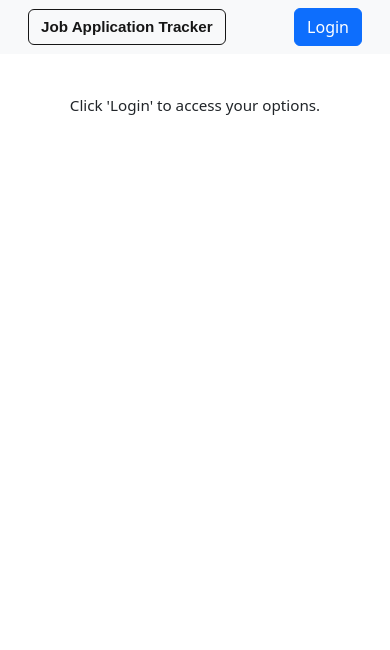
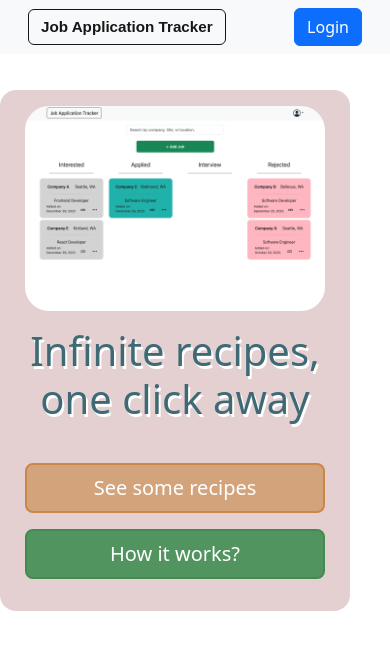
Before and after one commit to cleecoloma/job-application-tracker, a React (Vite) app: page / in a window 390 px wide. Shown: the top 650 px of the page. Built offline with nearby package versions, Linux system fonts and the light colour scheme; no server answers; a web font is replaced by a local one.

Commit message:
added reset css on index.css file

```diff
--- a/src/App.jsx
+++ b/src/App.jsx
@@ -1,6 +1,7 @@
 import 'bootstrap/dist/css/bootstrap.min.css';
 import Header from './components/Header';
 import React from 'react';
+import Hero from './components/Hero';
 import Search from './components/Search';
 import Listings from './components/Listings';
 import Profile from './components/Profile';
@@ -140,9 +141,7 @@ class App extends React.Component {
                       )}
                     </>
                   ) : (
-                    <h4 id="login-text">
-                      Click 'Login' to access your options.
-                    </h4>
+                    <Hero />
                   )
                 }
               ></Route>
--- a/src/components/Hero.jsx
+++ b/src/components/Hero.jsx
@@ -23,7 +23,7 @@ class Hero extends Component {
           </div>
         </div>
         <div id='hero-right'>
-          <img id='hero-image' src='../images/pizza.png' alt='Pizza' />
+          <img id='hero-image' src='../images/hero.png' alt='Pizza' />
         </div>
       </div>
     );
--- a/src/main.jsx
+++ b/src/main.jsx
@@ -2,6 +2,7 @@ import React from 'react';
 import ReactDOM from 'react-dom/client';
 import App from './App.jsx';
 import { Auth0Provider } from '@auth0/auth0-react';
+import './styles/index.css';
 
 let AUTH_DOMAIN = import.meta.env.VITE_AUTH_DOMAIN;
 let AUTH_CLIENT_ID = import.meta.env.VITE_AUTH_CLIENT_ID;
--- /dev/null
+++ b/src/styles/Hero.css
@@ -0,0 +1,162 @@
+.hero-container {
+  display: flex;
+  width: 1300px;
+  margin-top: 90px;
+  min-height: calc(100vh - 100px);
+  background-color: #e4d0d0;
+  border-radius: 1rem;
+}
+
+#hero-left {
+  width: 50%;
+  display: flex;
+  justify-content: center;
+  align-items: center;
+  flex-direction: column;
+}
+
+#hero-left h2 {
+  /* font-family: 'Gluten', cursive; */
+  color: #3e6a76;
+  font-weight: 300;
+  font-size: 350%;
+  text-shadow: 2px 3px 0px #ffffff;
+  text-align: center;
+  padding: 0 5rem;
+}
+
+#hero-right {
+  display: flex;
+  justify-content: center;
+  align-items: center;
+  width: 50%;
+  padding: 1rem;
+}
+
+#hero-image {
+  width: 100%;
+  object-fit: fill;
+  border-radius: 1rem;
+}
+
+#see-recipes-button {
+  border: 2px solid #cb864a;
+  background-color: #d3a47c;
+}
+
+#see-recipes-button:hover {
+  background-color: #cb864a;
+}
+
+#how-button {
+  margin-left: 1rem;
+  border: 2px solid #438951;
+  background-color: #51945f;
+}
+
+#how-button:hover {
+  background-color: #438951;
+}
+
+#hero-buttons {
+  margin-top: 2rem;
+}
+
+@media only screen and (min-width: 1221px) and (max-width: 1440px) {
+  .hero-container {
+    max-width: 1200px;
+  }
+}
+
+@media only screen and (min-width: 1001px) and (max-width: 1220px) {
+  .hero-container {
+    max-width: 950px;
+  }
+}
+
+@media only screen and (max-width: 1000px) {
+  .hero-container {
+    max-width: 750px;
+    flex-direction: column;
+    justify-content: center;
+    align-items: center;
+    min-height: auto;
+  }
+
+  #hero-right {
+    order: -1;
+  }
+
+  #hero-right,
+  #hero-left {
+    width: 80%;
+  }
+
+  #hero-left h2 {
+    font-size: 250%;
+    padding: 0;
+  }
+
+  #hero-image {
+    width: 750px;
+  }
+
+  #hero-buttons {
+    margin-bottom: 2rem;
+  }
+}
+
+@media only screen and (max-width: 800px) {
+  .hero-container {
+    max-width: 540px;
+  }
+
+  #hero-right,
+  #hero-left {
+    width: 80%;
+  }
+
+  #hero-left h2 {
+    font-size: 250%;
+    padding: 0;
+  }
+
+  #hero-image {
+    width: 750px;
+    border-radius: 1.5rem;
+  }
+}
+
+@media only screen and (max-width: 550px) {
+  .hero-container {
+    max-width: 400px;
+  }
+
+  #hero-right,
+  #hero-left {
+    width: 95%;
+  }
+
+  #hero-buttons {
+    display: flex;
+    justify-content: center;
+    align-items: center;
+    flex-direction: column;
+    width: 100%;
+  }
+
+  #how-button {
+    margin: 1rem 0 0;
+  }
+
+  #how-button,
+  #see-recipes-button {
+    width: 90%;
+  }
+}
+
+@media only screen and (max-width: 400px) {
+  .hero-container {
+    max-width: 350px;
+  }
+}
--- /dev/null
+++ b/src/styles/index.css
@@ -0,0 +1,69 @@
+/*
+  This is a Custom CSS Reset from Josh Comeau.
+  https://www.joshwcomeau.com/css/custom-css-reset/
+*/
+
+
+/*
+  1. Use a more-intuitive box-sizing model.
+*/
+*,
+*::before,
+*::after {
+  box-sizing: border-box;
+}
+/*
+  2. Remove default margin
+*/
+* {
+  margin: 0;
+  scroll-padding-top: 80px;
+}
+/*
+  Typographic tweaks!
+  3. Add accessible line-height
+  4. Improve text rendering
+*/
+body {
+  line-height: 1.5;
+  -webkit-font-smoothing: antialiased;
+}
+/*
+  5. Improve media defaults
+*/
+img,
+picture,
+video,
+canvas,
+svg {
+  display: block;
+  max-width: 100%;
+}
+/*
+  6. Remove built-in form typography styles
+*/
+input,
+button,
+textarea,
+select {
+  font: inherit;
+}
+/*
+  7. Avoid text overflows
+*/
+p,
+h1,
+h2,
+h3,
+h4,
+h5,
+h6 {
+  overflow-wrap: break-word;
+}
+/*
+  8. Create a root stacking context
+*/
+#root,
+#__next {
+  isolation: isolate;
+}
```
Also changed, not shown: public/images/hero.png (added).
